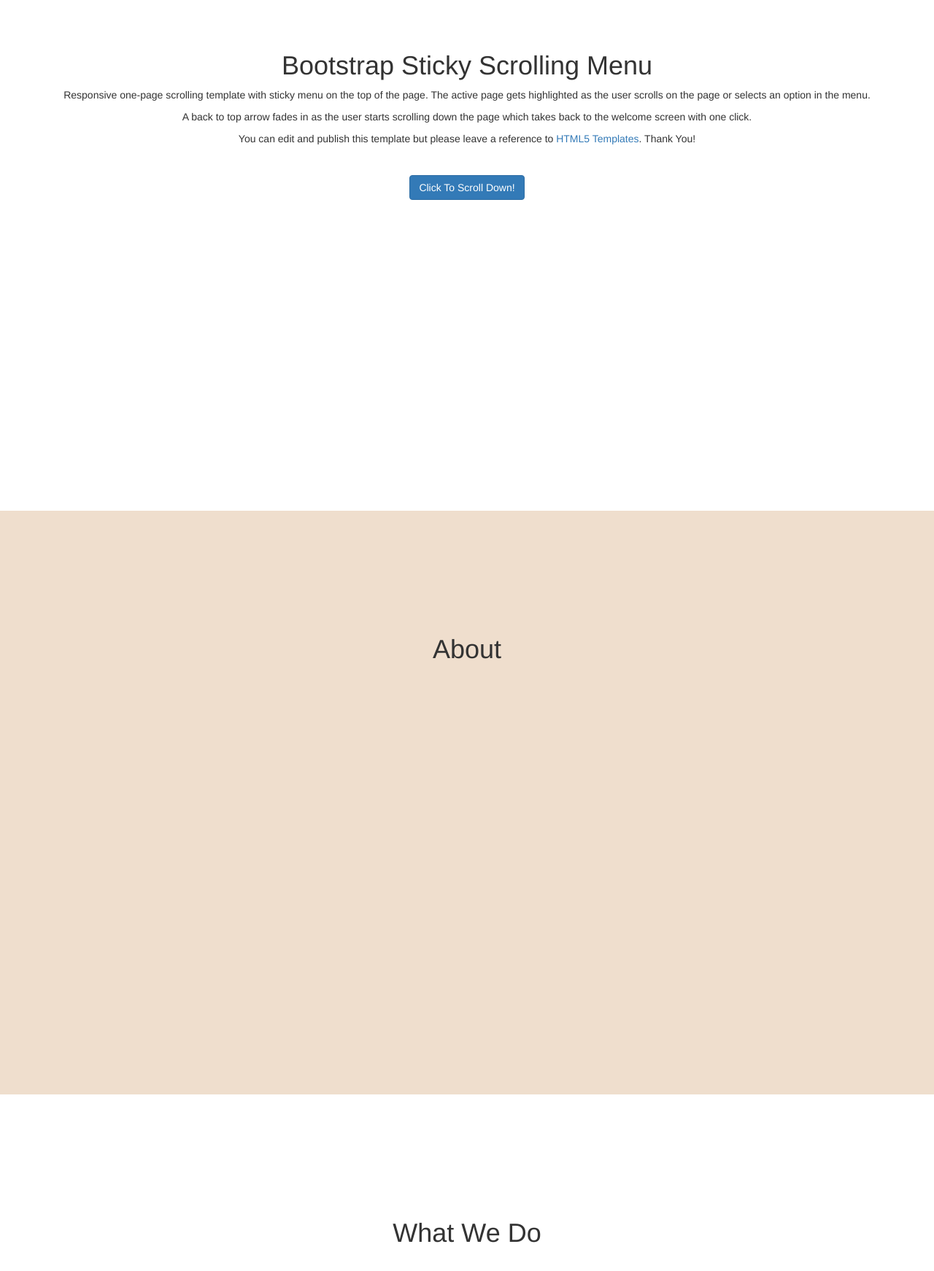
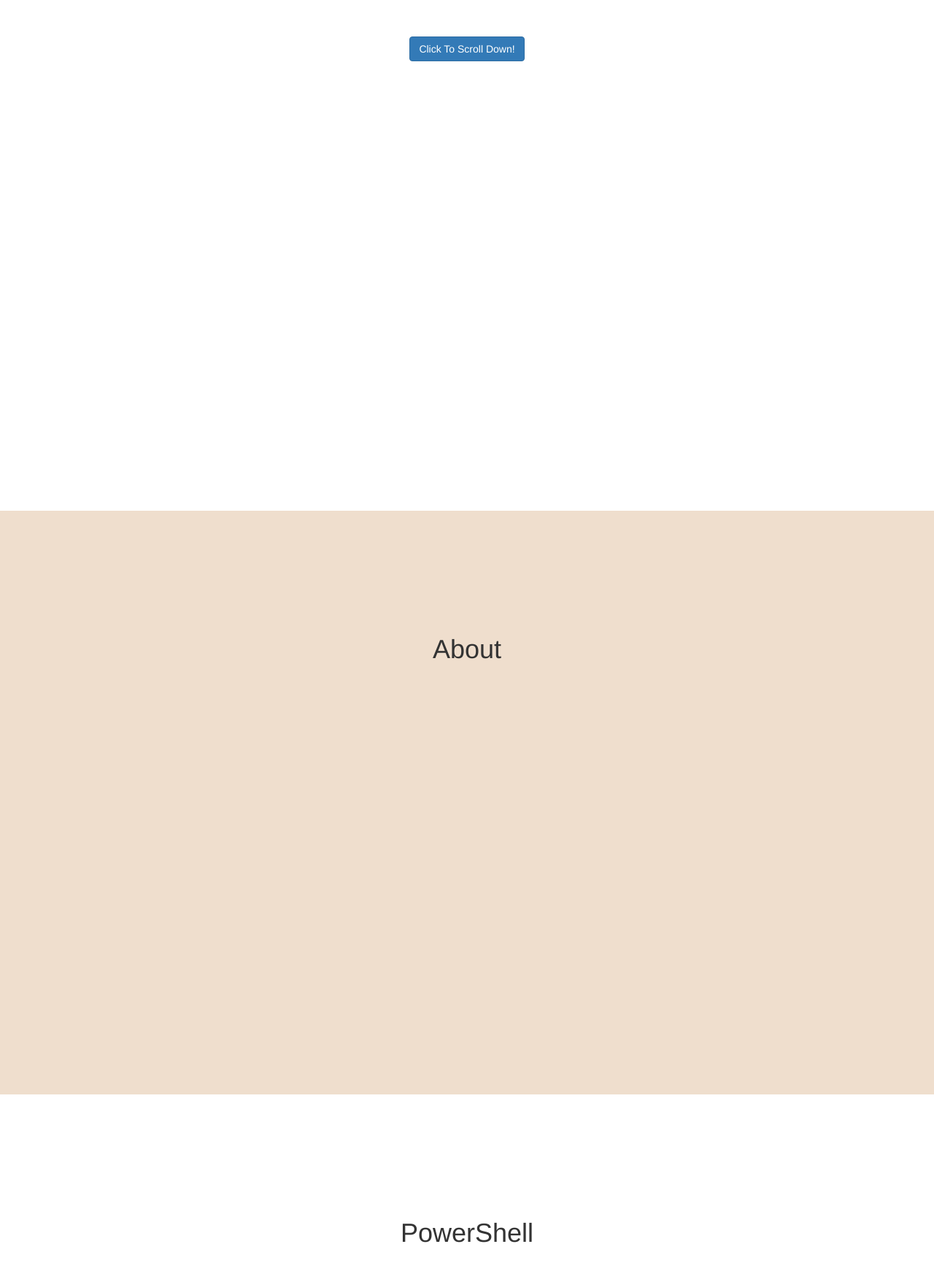
Before and after one commit to HippHamster/Site, a plain HTML site: page index.html in a window 1280 px wide. Shown: the part 100-1842 px from the top of the page at 73% size. Drawn offline with Linux system fonts and the light colour scheme.

Commit message:
Update index.html

```diff
--- a/index.html
+++ b/index.html
@@ -5,7 +5,7 @@
     <meta http-equiv="x-ua-compatible" content="ie=edge">
     <meta name="viewport" content="width=device-width, initial-scale=1">
     <link rel="canonical" href="https://html5-templates.com/" />
-    <title>Bootstrap Template With Sticky Menu</title>
+    <title>HippHamster</title>
     <meta name="description" content="Simplified Bootstrap template with sticky menu">
     <link href="css/bootstrap.min.css" rel="stylesheet">
     <link href="css/sticky-menu.css" rel="stylesheet">
@@ -46,11 +46,6 @@
         <div class="container">
             <div class="row">
                 <div class="col-lg-12">
-                    <h1>Bootstrap Sticky Scrolling Menu</h1>
-                    <p>Responsive one-page scrolling template with sticky menu on the top of the page. The active page gets highlighted as the user scrolls on the page or selects an option in the menu.</p>
-					<p>A back to top arrow fades in as the user starts scrolling down the page which takes back to the welcome screen with one click.</p>
-					<p>You can edit and publish this template but please leave a reference to <a href="https://html5-templates.com/" target="_blank" rel="nofollow">HTML5 Templates</a>. Thank You!</p>
-					<p>&nbsp;</p>
                     <a class="btn btn-primary page-scroll" href="#about">Click To Scroll Down!</a>
                 </div>
             </div>
@@ -73,7 +68,7 @@
         <div class="container">
             <div class="row">
                 <div class="col-lg-12">
-                    <h1>What We Do</h1>
+                    <h1>PowerShell</h1>
                 </div>
             </div>
         </div>
```
